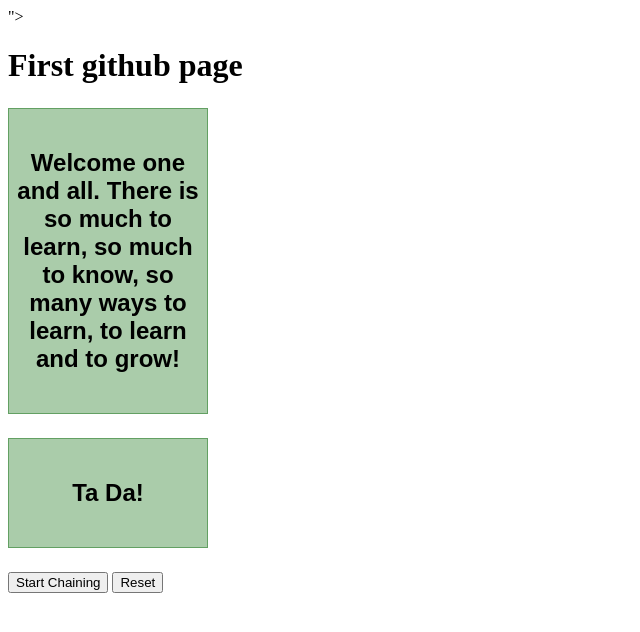
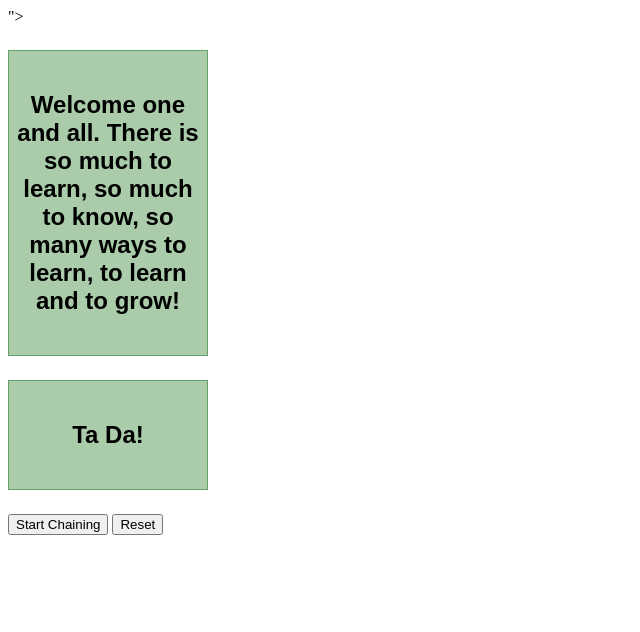
Before and after one commit to BrittanyK30/tryout, a plain HTML site: page index.html in a window 1280 px wide. Shown: the whole page, without its empty margins (0-640 px from the left). Drawn offline with Linux system fonts and the light colour scheme.

Commit message:
Update index.html

```diff
--- a/index.html
+++ b/index.html
@@ -31,15 +31,12 @@ p {
     </script>
   </head>
   <body>
-    <header>
-      <h1>First github page</h1>
-    </header>
     <main>
       <p>Welcome one and all. There is so much to learn, so much to know, so many ways to learn, to learn and
         to grow!</p>
-    </main>
     <p>Ta Da!</p>
     <button type="button" class="start">Start Chaining</button>
     <button type="button" class="reset">Reset</button>
+	  </main>
 </body>
 </html>
```
